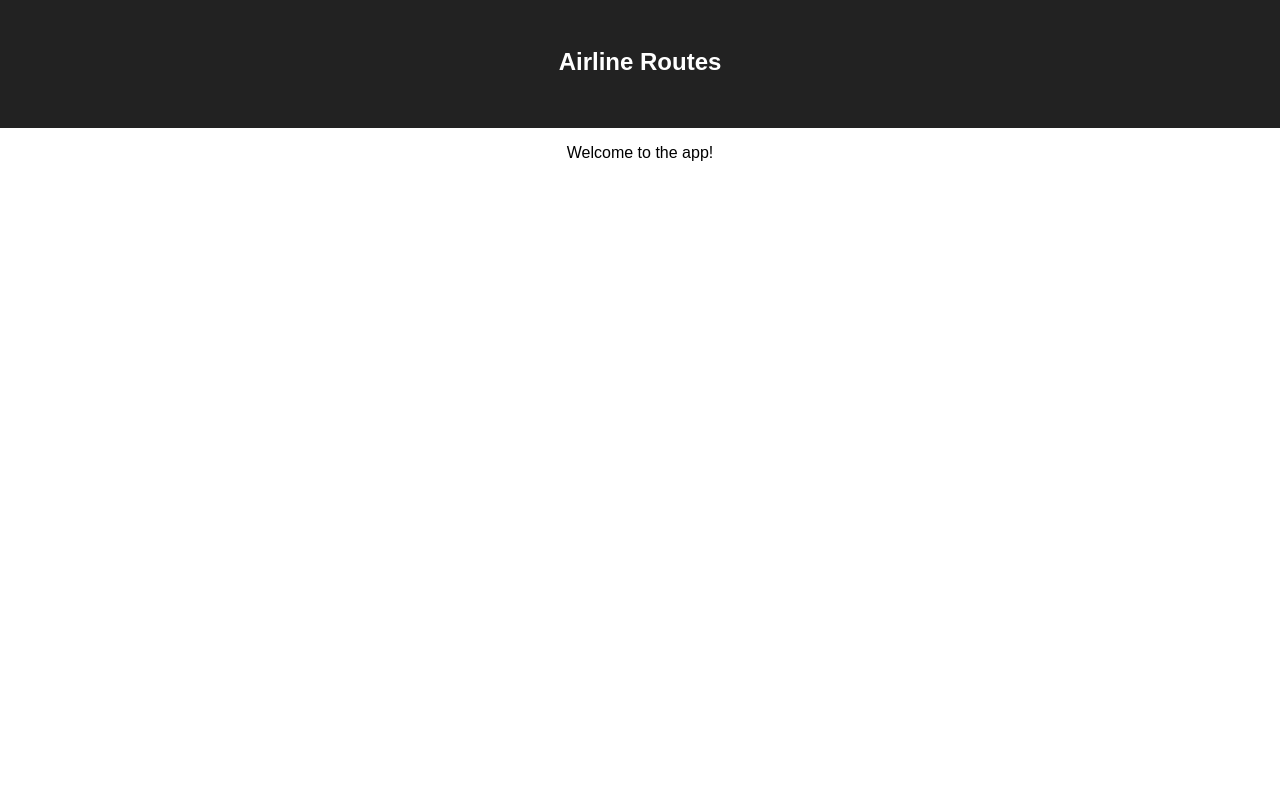
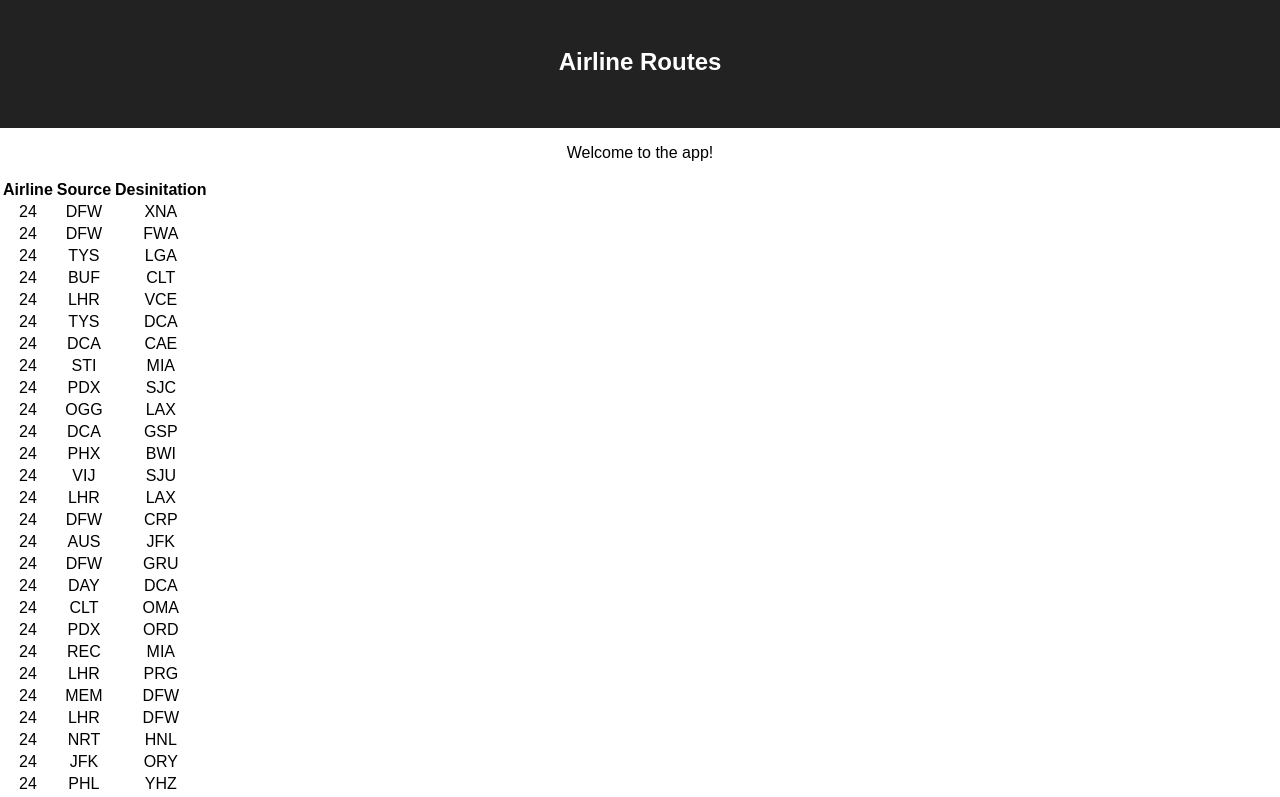
Before and after one commit to arncrn/airlines, a React (Create React App) app: page / in a window 1280 px wide. Shown: the top 797 px of the page. Built offline with nearby package versions, Linux system fonts and the light colour scheme.

Commit message:
added route data in table

```diff
--- a/src/App.js
+++ b/src/App.js
@@ -1,5 +1,10 @@
-import React, { Component } from 'react';
+import React from 'react';
 import './App.css';
+import flightData from './data'
+
+const keyGenerator = () => {
+  return Math.ceil(Math.random() * 100000000);
+}
 
 const App = () => (
   <div className="app">
@@ -10,8 +15,33 @@ const App = () => (
     <p>
       Welcome to the app!
     </p>
+    <table>
+      <thead>
+        <tr>
+        <th>Airline</th>
+        <th>Source</th>
+        <th>Desinitation</th>
+        </tr>
+      </thead>
+      <tbody>
+        {flightData.routes.map((route, idx) => {
+          return (
+            <tr key={keyGenerator()}>
+              <td>{route.airline}</td>
+              <td>{route.src}</td>
+              <td>{route.dest}</td>
+            </tr>
+          )
+        })}
+      </tbody>
+    </table>
   </section>
 </div>
 )
 
 export default App;
+
+
+// flightData.routes
+// flightData.airlines
+// flightData.airports
```
Also changed, not shown: public/manifest.json.
